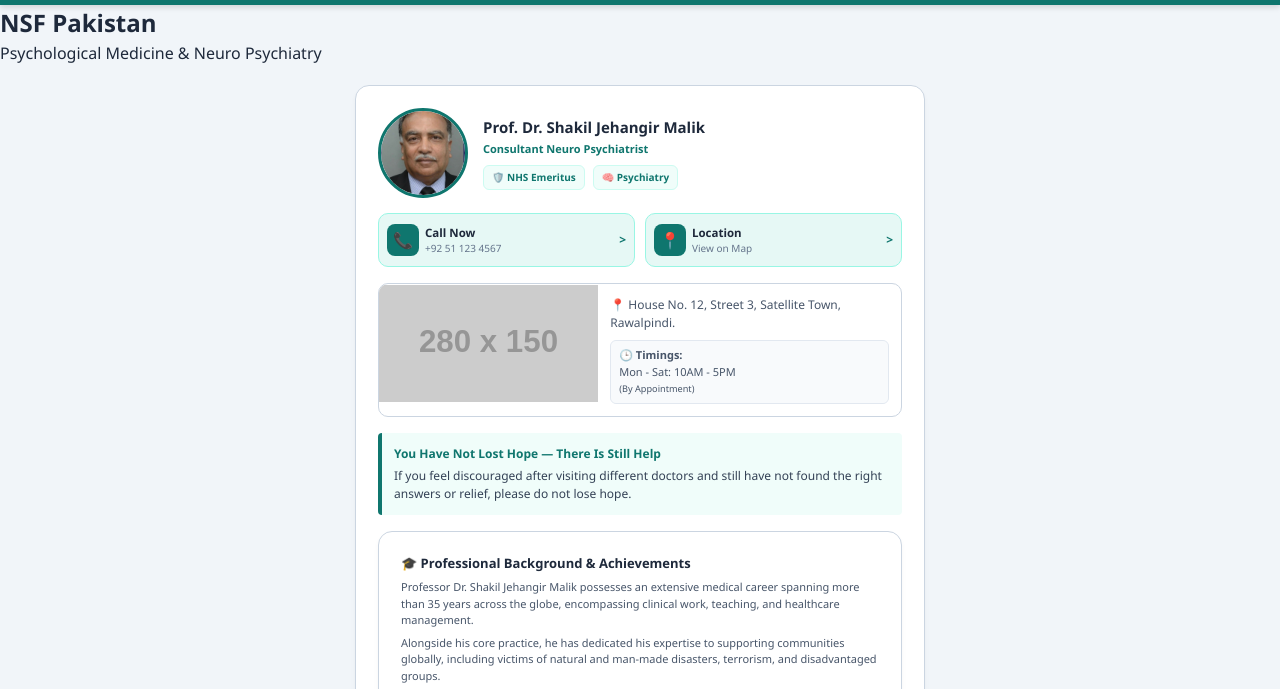
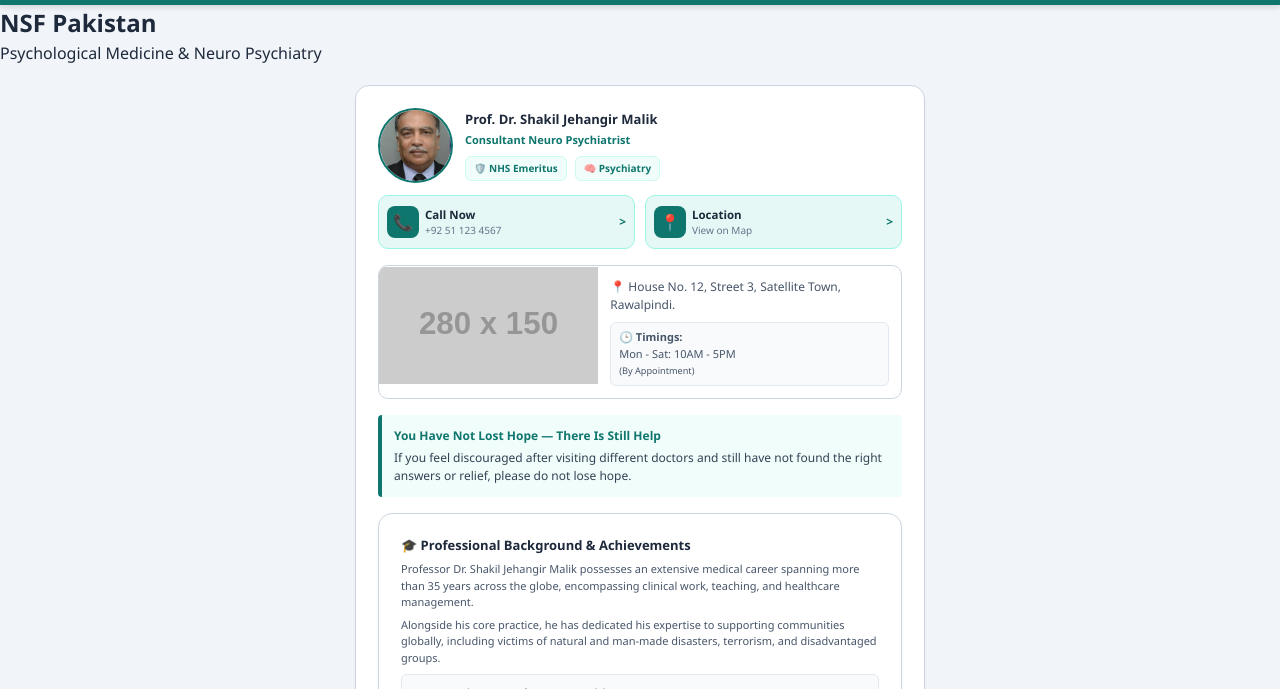
Before and after one commit to akashpolus123-alt/Clinic-book, a website: page public/index.html in a window 1280 px wide. Shown: the part 39-728 px from the top of the page. Drawn offline with Linux system fonts and the light colour scheme; placeholder pictures from the web are drawn by us.

Commit message:
Auto update all files

```diff
--- a/public/style.css
+++ b/public/style.css
@@ -80,21 +80,25 @@ text-align: left;
 .profile-top-box {
     display: flex;
     align-items: center;
-gap: 15px;
-margin-bottom: 15px;
+    gap: 12px;
+    margin-bottom: 12px;
 }
+
 .doctor-img {
-width: 90px;
-height: 90px;
+    width: 75px;
+    height: 75px;
     border-radius: 50%;
     object-fit: cover;
-border: 3px solid var(--primary);
+    border: 2.5px solid var(--primary);
     flex-shrink: 0;
 }
+
 .doctor-info h2 {
-font-size: 15px;
+    font-size: 13px;
     color: #1e293b;
     margin-bottom: 2px;
+    white-space: nowrap;
+    font-weight: 700;
 }
 .doctor-title-text {
 font-size: 11px;
```
Lines whose indentation alone changed are shown as unchanged.
